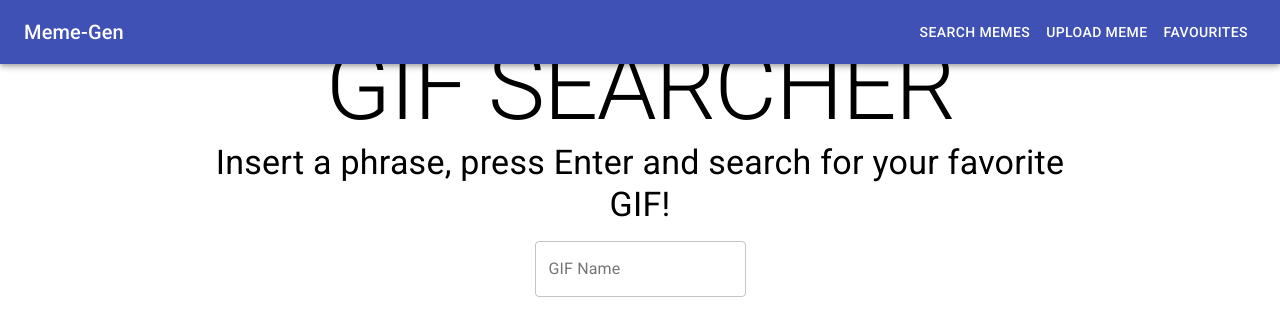
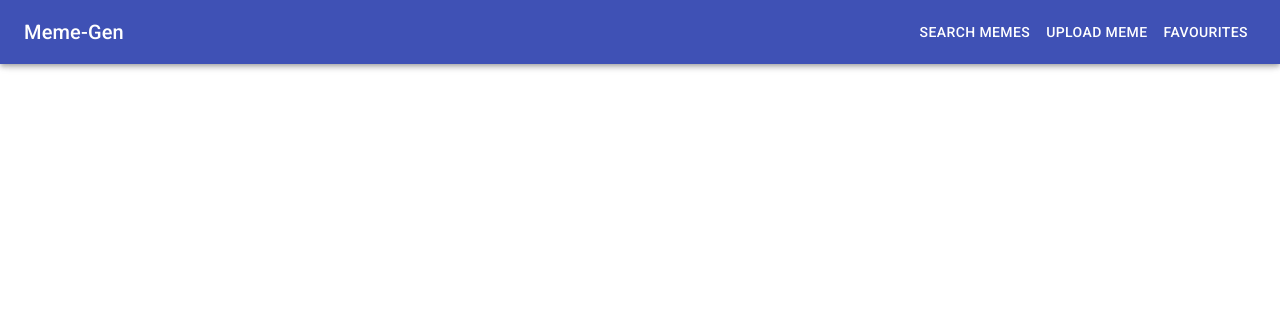
Before and after one commit to codersCampSilmarillion/meme-gen, a React (Create React App) app: page / in a window 1280 px wide. Shown: the top 336 px of the page. Built offline with nearby package versions, Linux system fonts and the light colour scheme.

Commit message:
add SearchMemes view

```diff
--- a/src/components/App.js
+++ b/src/components/App.js
@@ -1,50 +1,24 @@
-import React, { useState } from "react";
+import React from "react";
 import NavBar from "./NavBar";
-import Typography from "@material-ui/core/Typography";
 import { BrowserRouter as Router, Switch, Route } from "react-router-dom";
-import axios from "axios";
-import SearchBar from "./SearchBar";
-import MemesList from "./MemesList";
 // import Favourites from "./Favourites";
-// import UploadMeme from "./UploadMeme";
+import UploadMeme from "../views/UploadMeme";
 import "./css/app.css";
+import SearchMemes from "../views/SearchMemes";
 
 const App = () => {
-  const [memes, setMemes] = useState([]);
-  const onSearchSubmit = async term => {
-    try {
-      const response = await axios.get("http://api.giphy.com/v1/gifs/search", {
-        params: {
-          api_key: "9zdu5qM9hpvnV2VpvxbWEsBUt5bIxQJg",
-          q: term
-        }
-      });
-      setMemes(response.data.data);
-    } catch (e) {
-      console.error(e);
-    }
-  };
-
   return (
     <Router>
       <NavBar />
       <Switch>
-        <Route exact to="/SearchMemes">
-          <div className="main">
-            <div className="header">
-              <Typography variant="h1">GIF SEARCHER</Typography>
-              <Typography variant="h4">
-                Insert a phrase, press Enter and search for your favorite GIF!
-              </Typography>
-              <SearchBar onSubmit={onSearchSubmit} />
-            </div>
-            <MemesList memes={memes} />
-          </div>
+        <Route exact path="/"></Route>
+        <Route exact path="/SearchMemes">
+          <SearchMemes />
         </Route>
-        <Route exact to="/UploadMeme">
-          {/* <UploadMeme /> */}
+        <Route exact path="/UploadMeme">
+          <UploadMeme />
         </Route>
-        <Route exact to="/Favourites">
+        <Route exact path="/Favourites">
           {/* <Favourites /> */}
         </Route>
       </Switch>
```
Also changed, not shown: src/index.js (line endings or trailing spaces).
